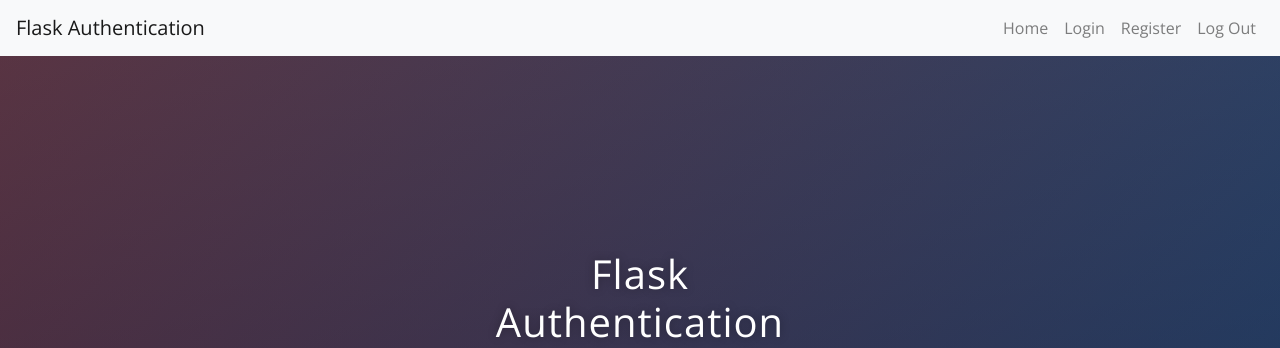
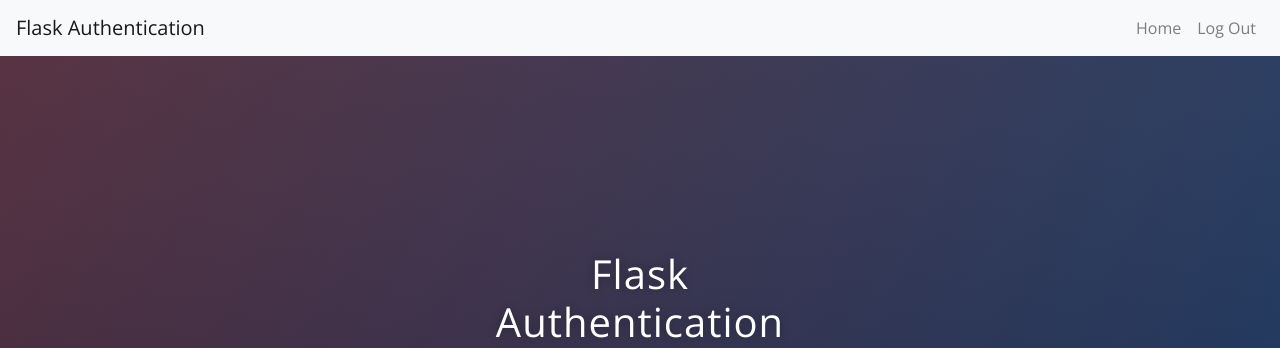
Before and after one commit to dmytro-iovenko/python-100-days-of-code, a Flask app: page / in a window 1280 px wide. Shown: the top 348 px of the page. Run offline with Flask 2, Linux system fonts and the light colour scheme; the visitor is signed in with stand-in values (Sample User, id 1); some libraries are stand-ins or nearby versions.

Commit message:
passing authentication status to templates

```diff
--- a/68-authentication/main.py
+++ b/68-authentication/main.py
@@ -25,12 +25,12 @@ class User(UserMixin, db.Model):
     email = db.Column(db.String(100), unique=True)
     password = db.Column(db.String(100))
     name = db.Column(db.String(1000))
-# db.create_all()
 
 
 @app.route('/')
 def home():
-    return render_template("index.html")
+    # Every render_template has a logged_in variable set.
+    return render_template("index.html", logged_in=current_user.is_authenticated)
 
 
 @app.route('/register', methods=["GET", "POST"])
@@ -57,7 +57,7 @@ def register():
         login_user(new_user)
         return redirect(url_for("secrets"))
 
-    return render_template("register.html")
+    return render_template("register.html", logged_in=current_user.is_authenticated)
 
 
 @app.route('/login', methods=["GET", "POST"])
@@ -67,27 +67,25 @@ def login():
         password = request.form.get('password')
 
         user = User.query.filter_by(email=email).first()
-        #Email doesn't exist
+        #Email doesn't exist or password incorrect.
         if not user:
             flash("That email does not exist, please try again.")
             return redirect(url_for('login'))
-        #Password incorrect
         elif not check_password_hash(user.password, password):
             flash('Password incorrect, please try again.')
             return redirect(url_for('login'))
-        #Email exists and password correct
         else:
             login_user(user)
             return redirect(url_for('secrets'))
 
-    return render_template("login.html")
+    return render_template("login.html", logged_in=current_user.is_authenticated)
 
 
 @app.route('/secrets')
 @login_required
 def secrets():
     print(current_user.name)
-    return render_template("secrets.html", name=current_user.name)
+    return render_template("secrets.html", name=current_user.name, logged_in=True)
 
 
 @app.route('/logout')
--- a/68-authentication/templates/base.html
+++ b/68-authentication/templates/base.html
@@ -27,12 +27,10 @@
         <a class="nav-link" href="{{ url_for('register') }}">Register</a>
       </li>
         {% endif %}
-<li class="nav-item">
+      <li class="nav-item">
         <a class="nav-link" href="{{ url_for('logout') }}">Log Out</a>
       </li>
     </ul>
-
-
   </div>
 </nav>
        {% block content %}
```
